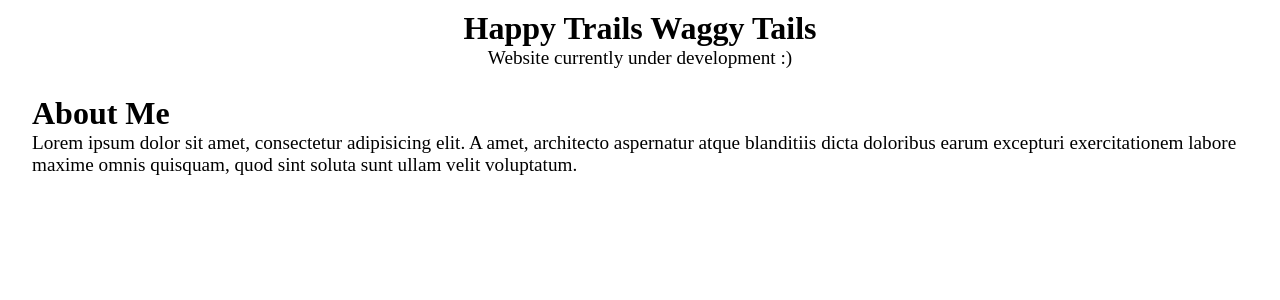
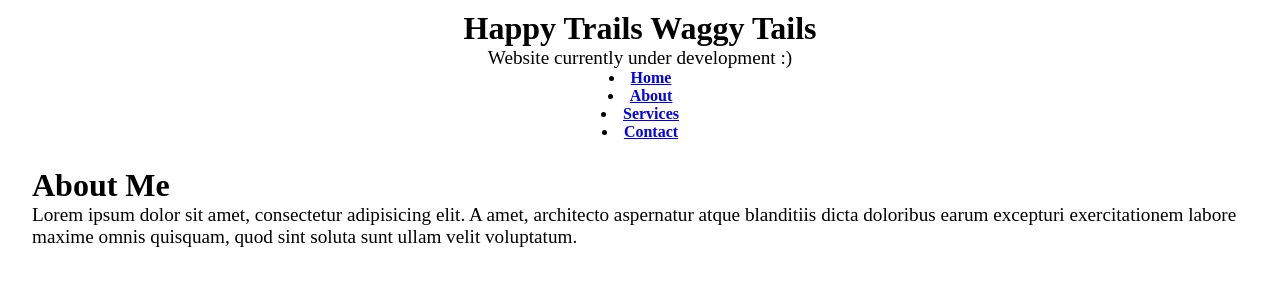
Before and after one commit to ChaosCantrip/HappyTrailsWaggyTails, a Next.js app: page /about in a window 1280 px wide. Shown: the top 300 px of the page. Built offline with nearby package versions, Linux system fonts and the light colour scheme.

Commit message:
Added nav to header

```diff
--- a/app/header.js
+++ b/app/header.js
@@ -3,8 +3,18 @@
 export default function Header(){
     return (
         <header className={styles.header}>
-            <h1>Happy Trails Waggy Tails</h1>
-            <p>Website currently under development :)</p>
+            <div className={styles.title}>
+                <h1>Happy Trails Waggy Tails</h1>
+                <p>Website currently under development :)</p>
+            </div>
+            <nav className={styles.nav}>
+                <ul>
+                    <li><a href="/">Home</a></li>
+                    <li><a href="/about">About</a></li>
+                    <li><a href="/services">Services</a></li>
+                    <li><a href="/contact">Contact</a></li>
+                </ul>
+            </nav>
         </header>
     )
 }
```
